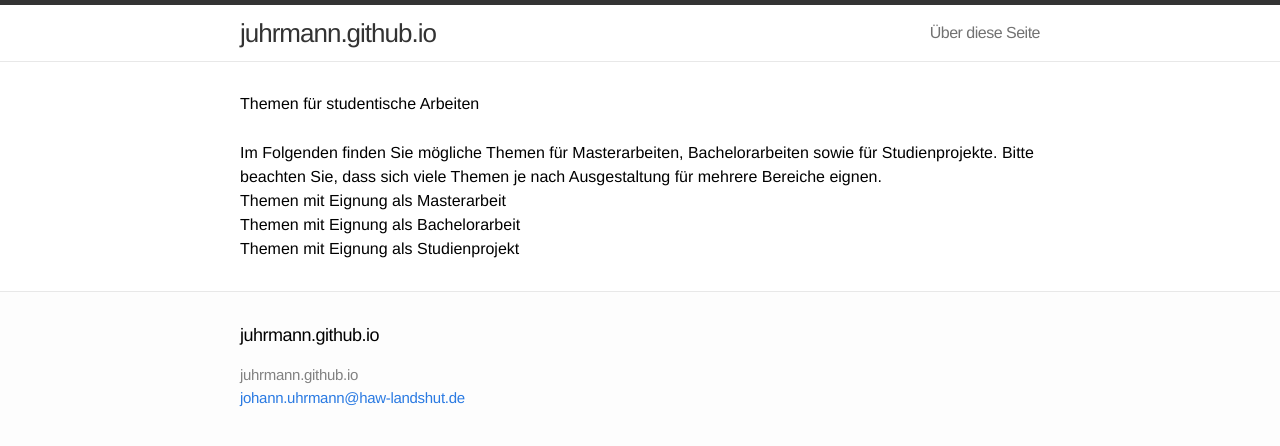
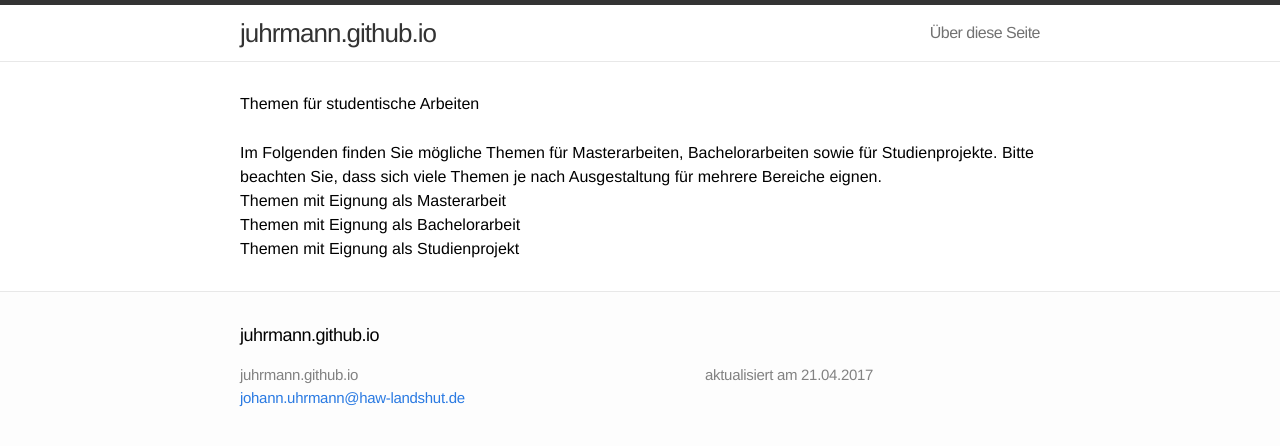
Before and after one commit to juhrmann/juhrmann.github.io, a Jekyll site: the page built from index.html, in a window 1280 px wide. Shown: the top 446 px of the page. Built offline with Jekyll 4.4.1, drawn with Linux system fonts in a browser that asks for light colours.

Commit message:
Aktualisierungsdatum

```diff
--- a/_includes/footer.html
+++ b/_includes/footer.html
@@ -53,7 +53,7 @@
     </div>
 
     <div class="footer-col-3 column">
-      <p class="text">{{ site.description }}</p>
+      <p class="text">{{ site.description }} aktualisiert am {{site.time | date: "%-d.%m.%Y"}} </p>
     </div>
 
   </div>
```
